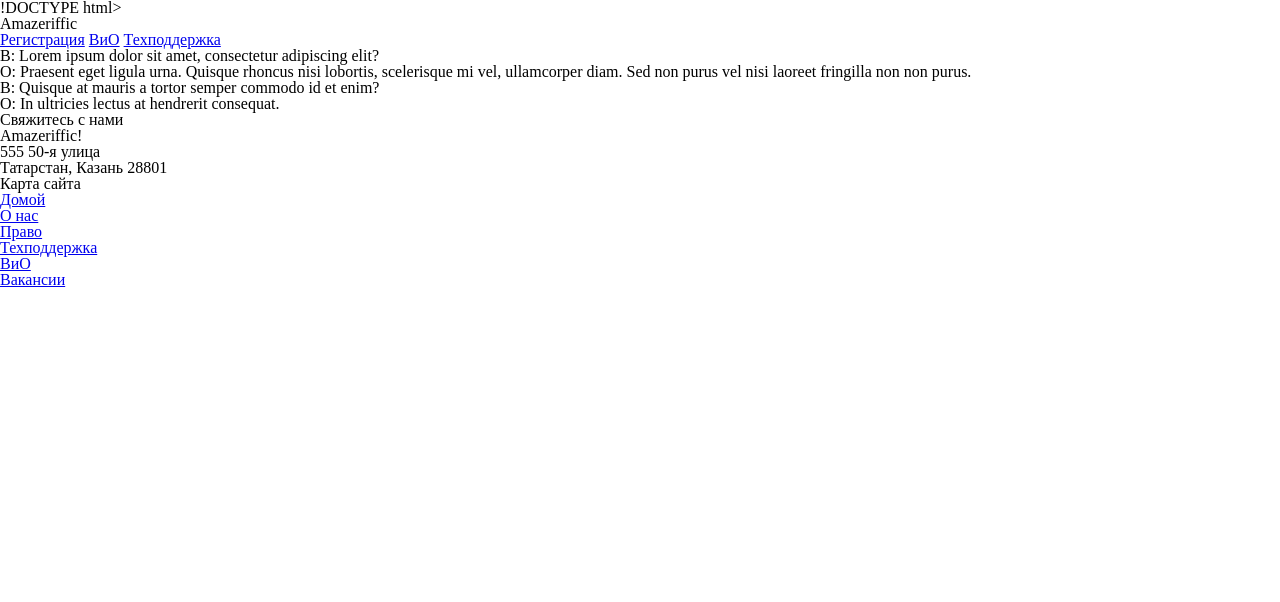
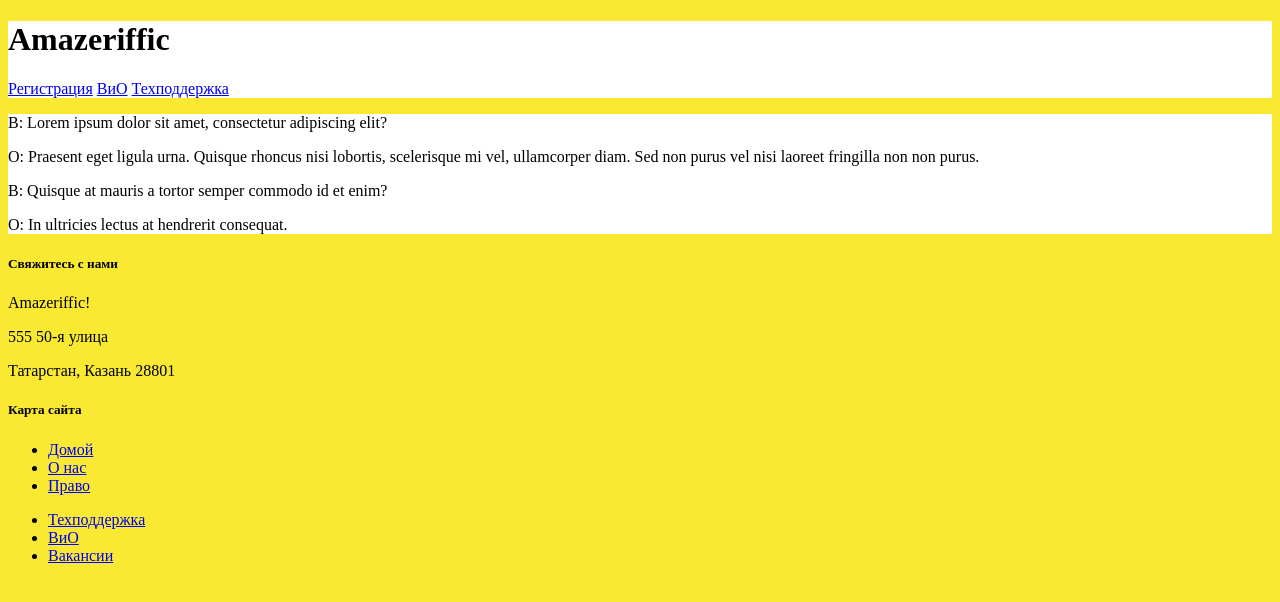
Before and after one commit to alnmrkv/VebProg, a plain HTML site: page faq.html in a window 1280 px wide. Drawn offline with Linux system fonts and the light colour scheme; files that its build step writes are made by us from their sources.

Commit message:
Добавление базовых стилей

```diff
--- a/faq.html
+++ b/faq.html
@@ -1,9 +1,9 @@
-!DOCTYPE html>
+<!DOCTYPE html>
 <html>
     <head>
         <title>Amazeriffic</title>
-        <link rel="stylesheet" type="text/css" href="reset.css">
-        <link rel="stylesheet" type="text/css" href="style.css">
+        <!-- <link rel="stylesheet" type="text/css" href="./styles/reset.css"> -->
+        <link rel="stylesheet" type="text/css" href="./styles/style.css">
     </head>
     <body>
         <header>
--- a/styles/style.css
+++ b/styles/style.css
@@ -0,0 +1,14 @@
+body {
+    background: #f9e933;
+}
+header,
+main,
+footer {
+    min-width: 855px;
+}
+header {
+    background: white;
+}
+main {
+    background: white;
+}
```
Also changed, not shown: index.html (+2 -2 lines).
